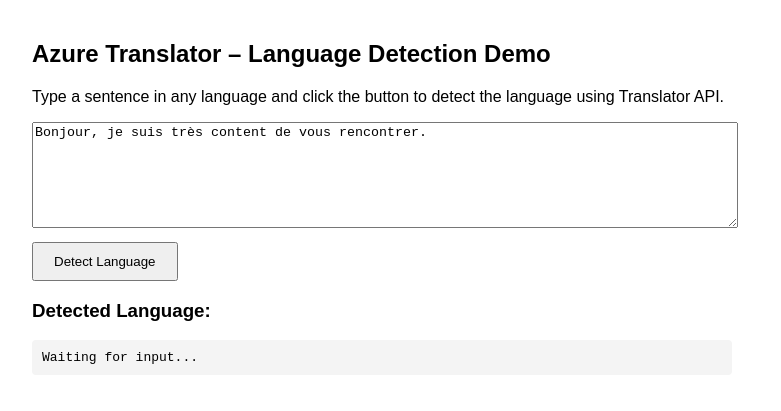
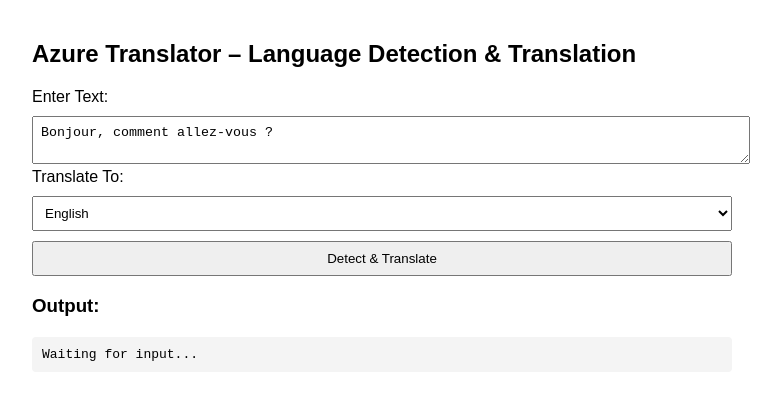
Before and after one commit to mdlfdc/azure-ner-demo, a plain HTML site: page index.html in a window 1280 px wide. Shown: the whole page, without its empty margins (258-1039 px from the left). Drawn offline with Linux system fonts and the light colour scheme.

Commit message:
Update index.html

```diff
--- a/index.html
+++ b/index.html
@@ -2,42 +2,56 @@
 <html lang="en">
 <head>
   <meta charset="UTF-8">
-  <title>Microsoft Translator Language Detection</title>
+  <title>Azure Translator – Detect & Translate</title>
   <style>
     body { font-family: Arial, sans-serif; padding: 20px; max-width: 700px; margin: auto; }
-    textarea { width: 100%; height: 100px; margin-bottom: 10px; }
-    button { padding: 10px 20px; }
-    pre { background: #f4f4f4; padding: 10px; border-radius: 4px; white-space: pre-wrap; }
+    textarea, select, button { width: 100%; margin-top: 10px; padding: 8px; }
+    pre { background: #f4f4f4; padding: 10px; border-radius: 4px; white-space: pre-wrap; margin-top: 20px; }
   </style>
 </head>
 <body>
 
-<h2>Azure Translator – Language Detection Demo</h2>
-<p>Type a sentence in any language and click the button to detect the language using Translator API.</p>
+<h2>Azure Translator – Language Detection & Translation</h2>
 
-<textarea id="inputText">Bonjour, je suis très content de vous rencontrer.</textarea><br>
-<button onclick="detectLanguage()">Detect Language</button>
+<label for="inputText">Enter Text:</label>
+<textarea id="inputText">Bonjour, comment allez-vous ?</textarea>
 
-<h3>Detected Language:</h3>
+<label for="targetLang">Translate To:</label>
+<select id="targetLang">
+  <option value="en">English</option>
+  <option value="tl">Tagalog</option>
+  <option value="ja">Japanese</option>
+  <option value="es">Spanish</option>
+  <option value="fr">French</option>
+</select>
+
+<button onclick="translateText()">Detect & Translate</button>
+
+<h3>Output:</h3>
 <pre id="result">Waiting for input...</pre>
 
 <script>
-async function detectLanguage() {
+async function translateText() {
   const input = document.getElementById("inputText").value;
+  const toLang = document.getElementById("targetLang").value;
 
-  const endpoint = "https://api.cognitive.microsofttranslator.com/translate?api-version=3.0&to=en";
-  const key = "DRmbAskqmsRCfb3QEaap3iAohfjgF5wEF0c9mYFpsxuhqHNHjor0JQQJ99BGACHYHv6XJ3w3AAAbACOGyqSg";
+  const baseUrl = "https://api.cognitive.microsofttranslator.com/translate";
+  const params = `?api-version=3.0&to=${toLang}`;
+  const endpoint = baseUrl + params;
+
+  // ⚠️ Use your actual key and region
+  const apiKey = "DRmbAskqmsRCfb3QEaap3iAohfjgF5wEF0c9mYFpsxuhqHNHjor0JQQJ99BGACHYHv6XJ3w3AAAbACOGyqSg";
   const region = "eastus2";
 
   const headers = {
-    "Ocp-Apim-Subscription-Key": key,
+    "Ocp-Apim-Subscription-Key": apiKey,
     "Ocp-Apim-Subscription-Region": region,
     "Content-Type": "application/json"
   };
 
   const body = JSON.stringify([{ Text: input }]);
 
-  document.getElementById("result").textContent = "Detecting language...";
+  document.getElementById("result").textContent = "Processing...";
 
   try {
     const response = await fetch(endpoint, {
@@ -48,14 +62,11 @@ async function detectLanguage() {
 
     const data = await response.json();
 
-    const detected = data[0]?.detectedLanguage;
-    if (detected) {
-      document.getElementById("result").textContent =
-        `Detected Language: ${detected.language}\nConfidence: ${detected.score}`;
-    } else {
-      document.getElementById("result").textContent = "No language detected.";
-    }
+    const detected = data[0]?.detectedLanguage?.language || "und";
+    const translatedText = data[0]?.translations?.[0]?.text || "No translation found.";
 
+    document.getElementById("result").textContent =
+      `Detected Language: ${detected}\n\nTranslated Text:\n${translatedText}`;
   } catch (error) {
     console.error(error);
     document.getElementById("result").textContent = "❌ Error calling Translator API.";
```
